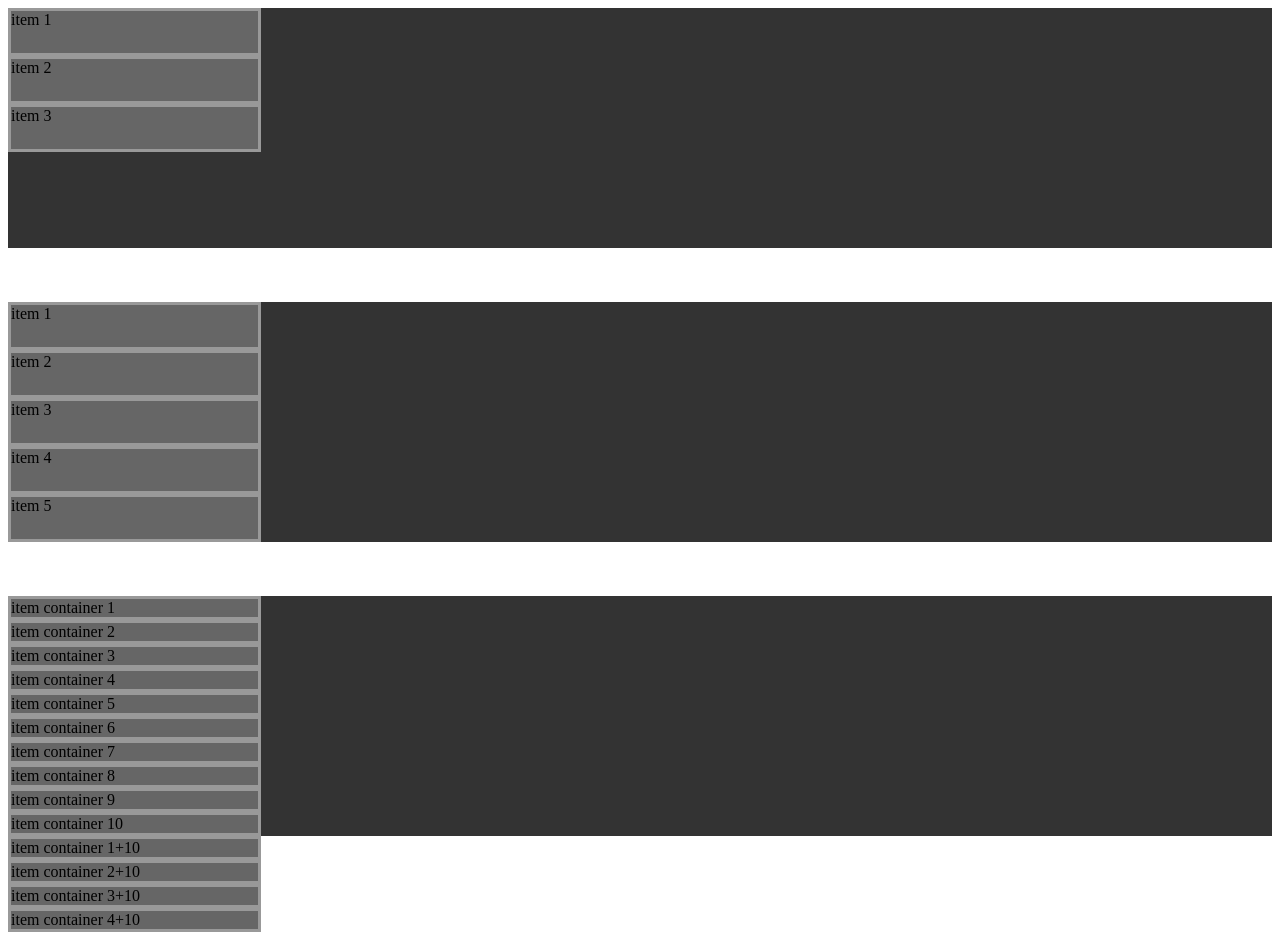
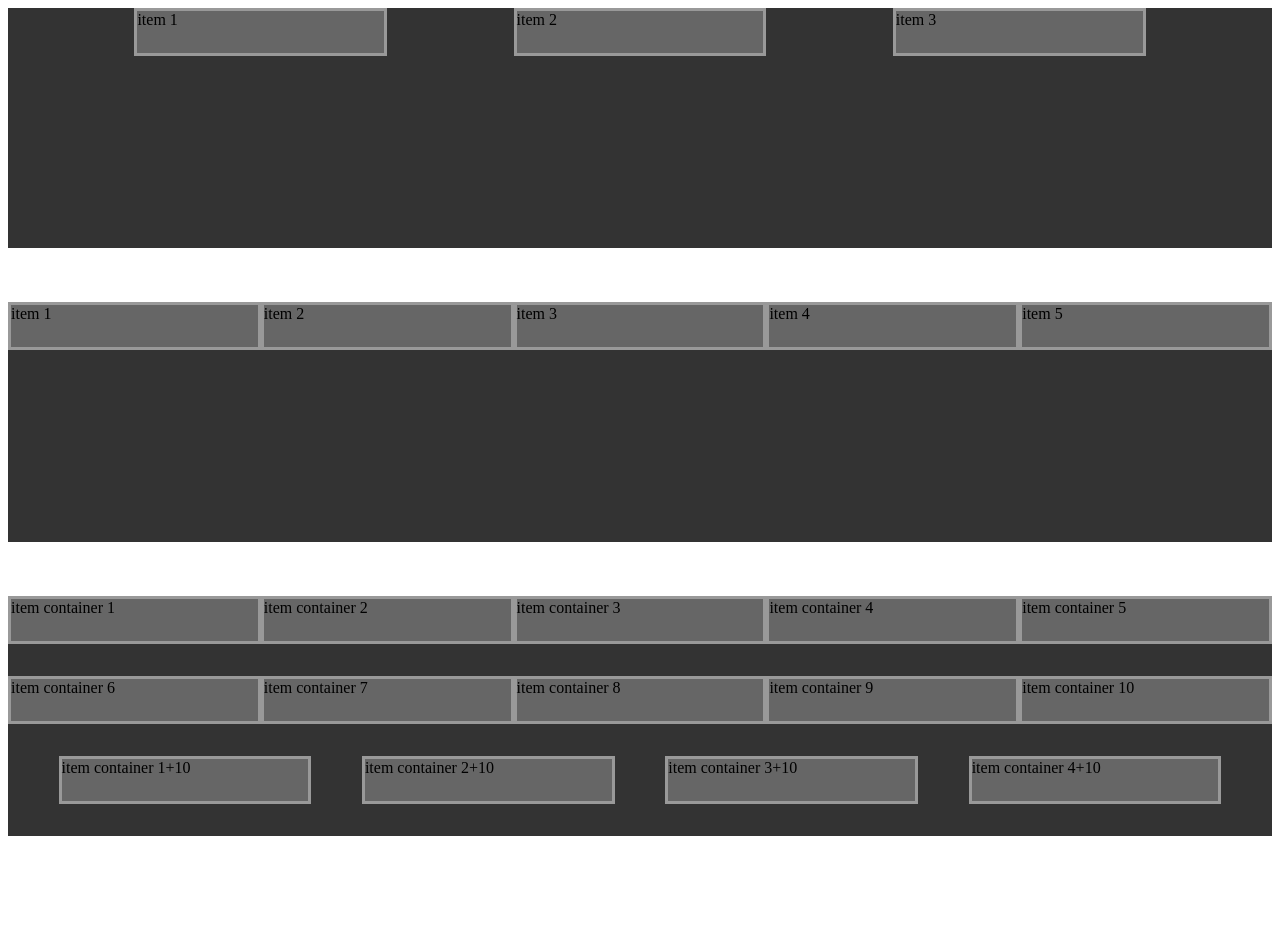
Before and after one commit to ethanial1/WebCindario, a plain HTML site: page Basic/CSS/FlexBox/index.html in a window 1280 px wide. After the commit the page ends 844 px from the top, so only its background shows below. Drawn offline with Linux system fonts and the light colour scheme.

Commit message:
justify-content propiedad, alineamineto

```diff
--- a/Basic/CSS/FlexBox/style.css
+++ b/Basic/CSS/FlexBox/style.css
@@ -13,7 +13,11 @@
     flex-wrap: wrap-reverse; /* wrap | wrap-reverse */
 
     /* FLEX FLOW ( DIRECTION, WRAP ) ---> flex-direction + flex-wrap*/
-    flex-flow: column nowrap;
+    flex-flow: row wrap;
+
+    /* Define la alineación de los elementos hijos, respecto al eje principal */
+    justify-content: space-evenly; /* flex-start | center | flex-end | space-between | space-around | space-evently */
+
 }
 
 .item {
```
